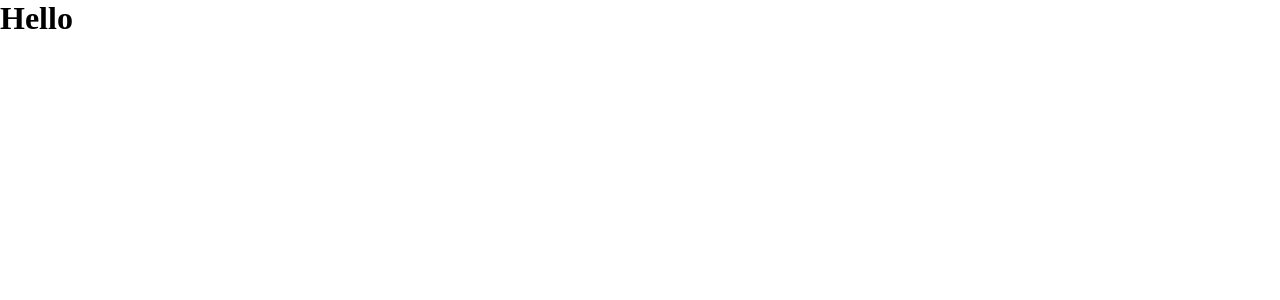
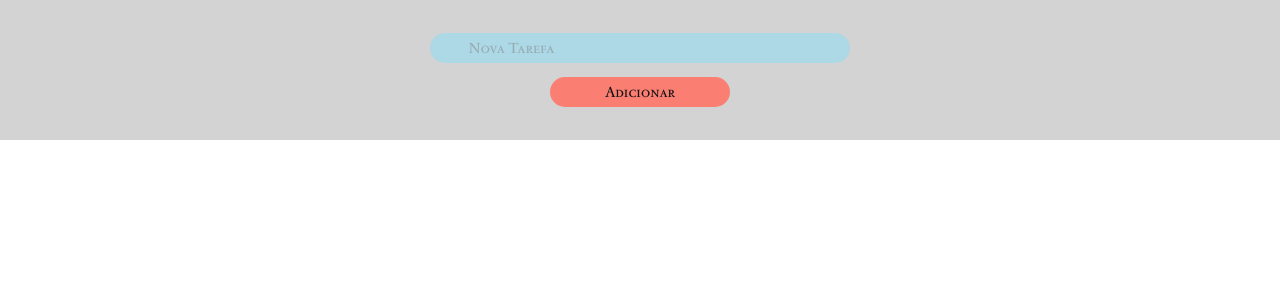
Before and after one commit to VitoCesar/BasicToDoList, a React (Vite) app: page / in a window 1280 px wide. Shown: the top 300 px of the page. Built offline with nearby package versions, Linux system fonts and the light colour scheme.

Commit message:
adicao do header com formulario de envio

```diff
--- a/package.json
+++ b/package.json
@@ -10,9 +10,11 @@
     "preview": "vite preview"
   },
   "dependencies": {
+    "formik": "^2.4.6",
     "react": "^18.2.0",
     "react-dom": "^18.2.0",
-    "uuid": "^9.0.1"
+    "uuid": "^9.0.1",
+    "yup": "^1.4.0"
   },
   "devDependencies": {
     "@types/react": "^18.2.66",
--- a/src/App.jsx
+++ b/src/App.jsx
@@ -1,12 +1,13 @@
 import React from "react";
 import TodosProvider from './state/todo/Provider'
 import FilterProvider from './state/filter/Provider'
+import TodoApp from './pages/TodoApp/TodoApp'
 
 function App() {
   return(
     <TodosProvider>
       <FilterProvider>
-        <h1>Hello</h1>
+        <TodoApp />
       </FilterProvider>
     </TodosProvider>
   )
--- a/src/index.css
+++ b/src/index.css
@@ -1,5 +1,15 @@
+@font-face {
+  font-family: "Sedan SC";
+  src: url('./assets/fonts/SedanSC-Regular.ttf');
+}
+
 *{
   margin: 0px;
   padding: 0px;
   box-sizing: border-box;
+  font-family: "Sedan SC";
 }
+
+*:focus{
+  outline: none;
+}
--- /dev/null
+++ b/src/pages/TodoApp/TodoApp.jsx
@@ -0,0 +1,15 @@
+import React from "react";
+import TodoCreator from './containers/TodoCreator/TodoCreator'
+
+function TodoApp(){
+  return (
+    //fragment
+    <>
+      <TodoCreator />
+      <main>TodoList</main>
+      <footer>TodoFilter</footer>
+    </>
+  )
+}
+
+export default TodoApp
--- /dev/null
+++ b/src/pages/TodoApp/containers/TodoCreator/TodoCreator.jsx
@@ -0,0 +1,52 @@
+import React, { useContext, useEffect, useRef } from "react";
+import { useFormik } from "formik";
+import TodosContext from '../../../../state/todo/Context'
+import * as todosActions from "../../../../state/todo/actions"
+import * as yup from 'yup'
+import styles from './TodoCreator.module.css'
+
+function TodoCreator(){
+  //destruct
+  const { dispatchToTodos } = useContext(TodosContext)
+  const { getFieldProps, touched, errors, isValid, handleSubmit} = useFormik({
+    initialValues: {
+      title: ''
+    },
+    validationSchema: yup.object({
+      title: yup.string().required('Campo não pode ficar em branco')
+    }),
+    //nao é necessario event.preventeDefault ao utilizar formik
+    onSubmit: (values, formikBag) => {
+      dispatchToTodos(todosActions.addTodo(values.title))
+      formikBag.setFieldValue('title', '', false)
+    }
+  })
+  const inputTitle = useRef(null)
+  useEffect(() => {
+    inputTitle.current.focus()
+  }, [])
+  return (
+    <form className={styles.container} onSubmit={handleSubmit}>
+      <input
+        className={styles.input}
+        type="text"
+        placeholder="Nova Tarefa"
+        autoComplete="off"
+        ref={inputTitle}
+        {...getFieldProps('title')}
+        />
+        {touched.title && errors.title ? (
+          <small className={styles.error}>{errors.title}</small>
+        ): null}
+        <button
+          className={styles.submit}
+          type="submit"
+          disabled={!isValid}
+        >
+          Adicionar
+        </button>
+    </form>
+  )
+}
+
+export default TodoCreator
--- /dev/null
+++ b/src/pages/TodoApp/containers/TodoCreator/TodoCreator.module.css
@@ -0,0 +1,51 @@
+.container{
+  position: fixed;
+  top: 0px;
+  left: 0px;
+  width: 100%;
+  height: 140px;
+  display: flex;
+  flex-direction: column;
+  justify-content: center;
+  align-content: center;
+  align-items: center;
+  gap: 10%;
+  background-color: lightgray;
+}
+
+.input{
+  width: 420px;
+  height: 30px;
+  padding-left: 3%;
+  border: none;
+  border-radius: 15px;
+  background-color: #add8e6;
+  font-size: 15px;
+  color: gray;
+}
+
+.input::placeholder{
+  color: gray;
+  opacity: 0.5;
+}
+
+.error{
+  color:#111111;
+  padding-top: 0.5%;
+  padding-bottom: 0.5%;
+}
+
+.submit{
+  width: 180px;
+  height: 30px;
+  border: none;
+  border-radius: 15px;
+  background-color: #fa7f72;
+  font-size: 15px;
+  color: #111111;
+  cursor: pointer;
+}
+
+.submit:disabled{
+  opacity: 0.5;
+}
```
Also changed, not shown: src/assets/fonts/SedanSC-Regular.ttf (added), 1 other file (tests, documents, lock files or other folders).
